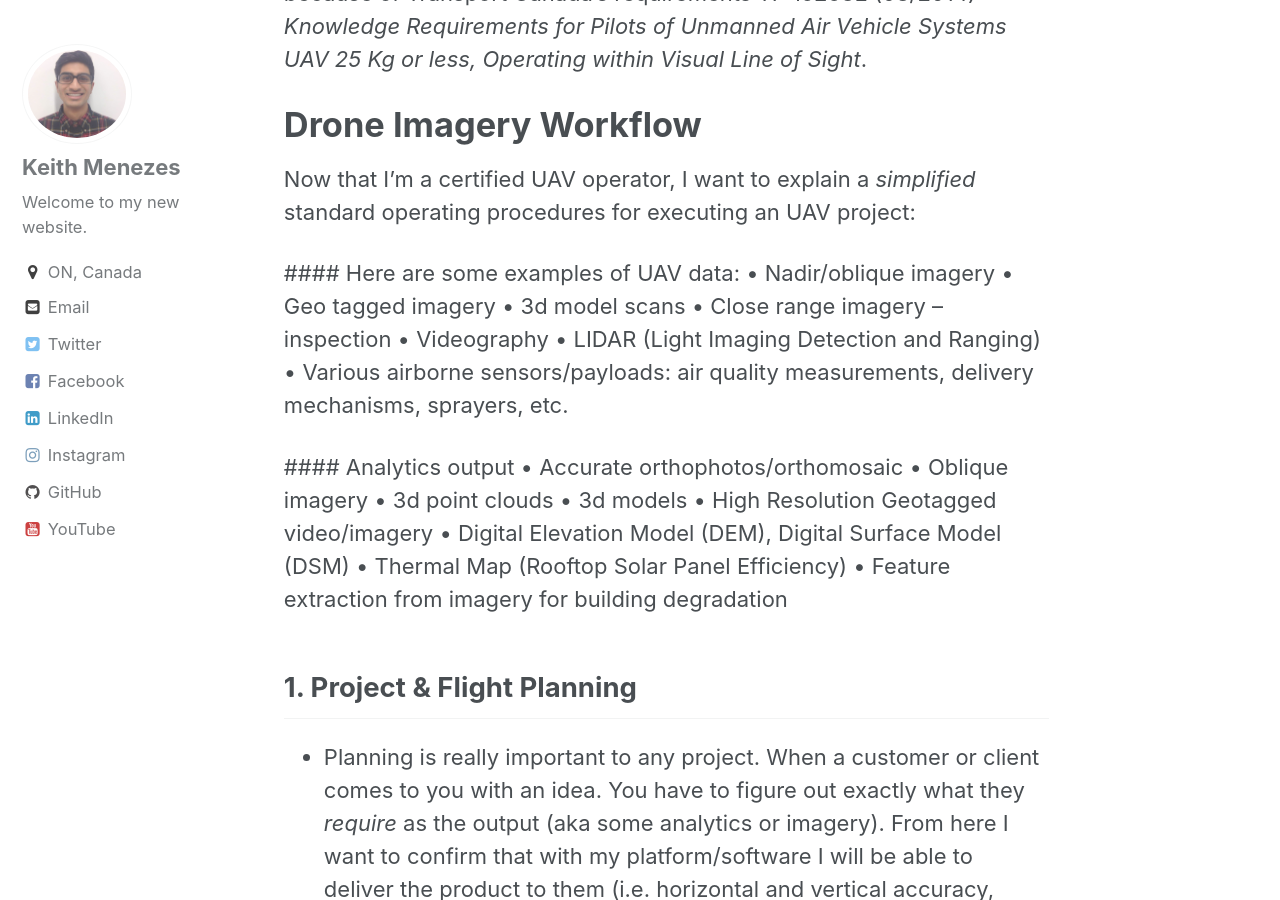
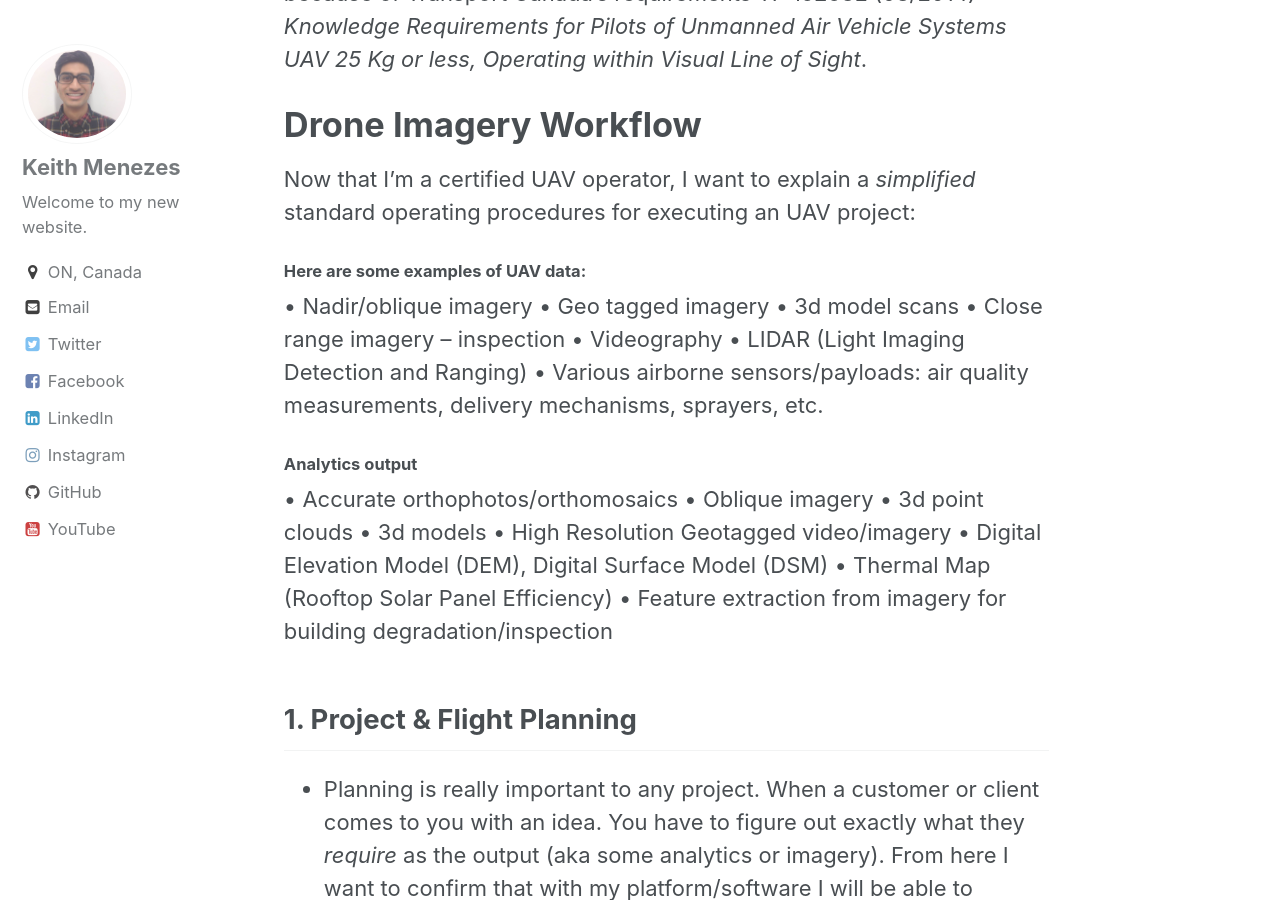
Before and after one commit to kmenezes/kmenezes.github.io, a Jekyll site: the page built from _posts/2017-07-24-blog-post-8.md, in a window 1280 px wide and 900 px high, scrolled down 797 px. Built offline with Jekyll 4.4.1, drawn with Linux system fonts in a browser that asks for light colours.

Commit message:
article 8 update

```diff
--- a/_posts/2017-07-24-blog-post-8.md
+++ b/_posts/2017-07-24-blog-post-8.md
@@ -28,7 +28,7 @@ Having prior experience with UAV mapping enabled me to excel in the program whic
 # Drone Imagery Workflow
  Now that I'm a certified UAV operator, I want to explain a *simplified* standard operating procedures for executing an UAV project:
 
- #### Here are some examples of UAV data:
+#### Here are some examples of UAV data:
   •	Nadir/oblique imagery
   •	Geo tagged imagery
   •	3d model scans
@@ -37,16 +37,15 @@ Having prior experience with UAV mapping enabled me to excel in the program whic
   •	LIDAR (Light Imaging Detection and Ranging)
   •	Various airborne sensors/payloads: air quality measurements, delivery mechanisms, sprayers, etc.
 
- #### Analytics output
-  •	Accurate orthophotos/orthomosaic
+#### Analytics output
+  •	Accurate orthophotos/orthomosaics
   •	Oblique imagery
   •	3d point clouds
   •	3d models
-  •  High Resolution Geotagged video/imagery
+  • High Resolution Geotagged video/imagery
   •	Digital Elevation Model (DEM), Digital Surface Model (DSM)
-  •  Thermal Map (Rooftop Solar Panel Efficiency)
-  •  Feature extraction from imagery for building degradation
-
+  • Thermal Map (Rooftop Solar Panel Efficiency)
+  • Feature extraction from imagery for building degradation/inspection
 
 ## 1. Project & Flight Planning
  - Planning is really important to any project. When a customer or client comes to you with an idea. You have to figure out exactly what they _require_ as the output (aka some analytics or imagery). From here I want to confirm that with my platform/software I will be able to deliver the product to them (i.e. horizontal and vertical accuracy, precision, resolution, etc.). Next, see if it is feasible to produce such data/analytics or if you need to purchase extra equipment or increase the price of the job.
```
